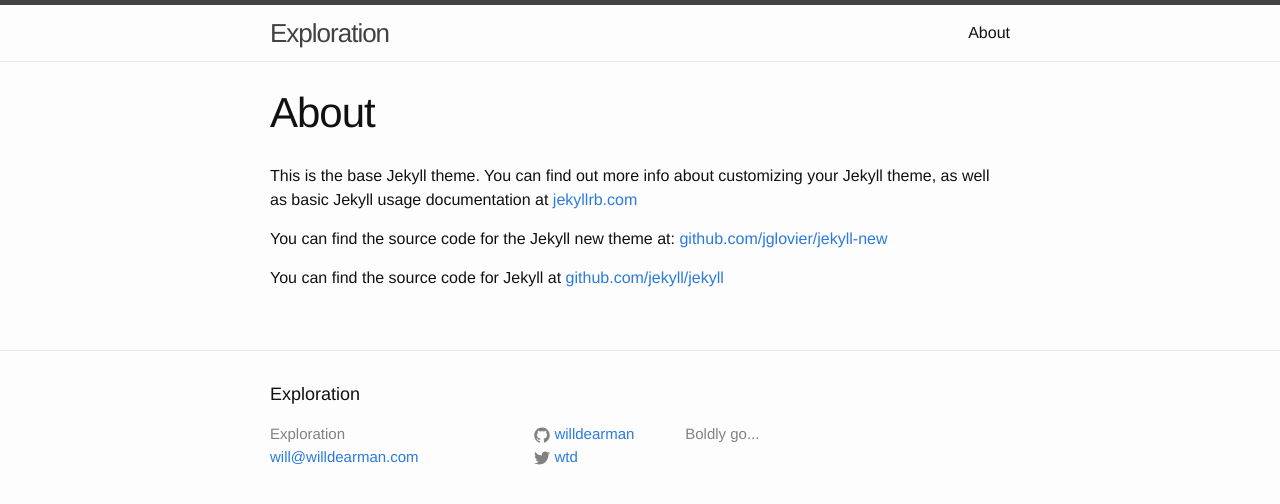
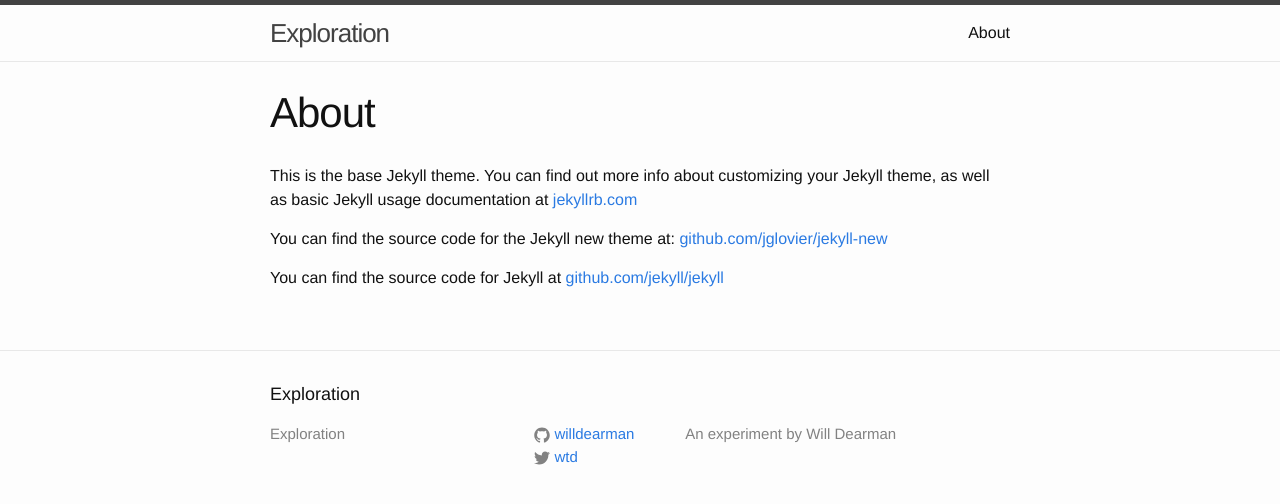
Before and after one commit to willdearman/willdearman, a Jekyll site: the page built from about.md, in a window 1280 px wide. Shown: the top 504 px of the page. Built offline with Jekyll 4.4.1, drawn with Linux system fonts in a browser that asks for light colours; some of the changed lines change nothing that is shown.

Commit message:
Additional config

```diff
--- a/_config.yml
+++ b/_config.yml
@@ -1,12 +1,30 @@
 # Site settings
-title: Exploration
-email: will@willdearman.com
-description: > # this means to ignore newlines until "baseurl:"
-  Boldly go...
-baseurl: "/willdearman/" # the subpath of your site, e.g. /blog/
+title: 				Exploration
+tagline:			'Boldly go...'
+description: 		'An experiment by Will Dearman'
+paginate:            5
+
+baseurl: "/willdearman" # the subpath of your site, e.g. /blog/
 url: "http://willdearman.github.io" # the base hostname & protocol for your site
 twitter_username: wtd
 github_username:  willdearman
 
 # Build settings
 markdown: kramdown
+
+
+# Permalinks
+#
+# Use of `relative_permalinks` ensures post links from the index work properly.
+permalink:           pretty
+relative_permalinks: true
+
+
+# About/contact
+author:
+  name:              Will Dearman
+  url:               https://twitter.com/wtd
+  email:             will@willdearman.com
+
+# Custom vars
+version:             0.5.0
--- a/_includes/footer.html
+++ b/_includes/footer.html
@@ -8,7 +8,6 @@
       <div class="footer-col  footer-col-1">
         <ul class="contact-list">
           <li>{{ site.title }}</li>
-          <li><a href="mailto:{{ site.email }}">{{ site.email }}</a></li>
         </ul>
       </div>
 
```
Also changed, not shown: 1 other file.
